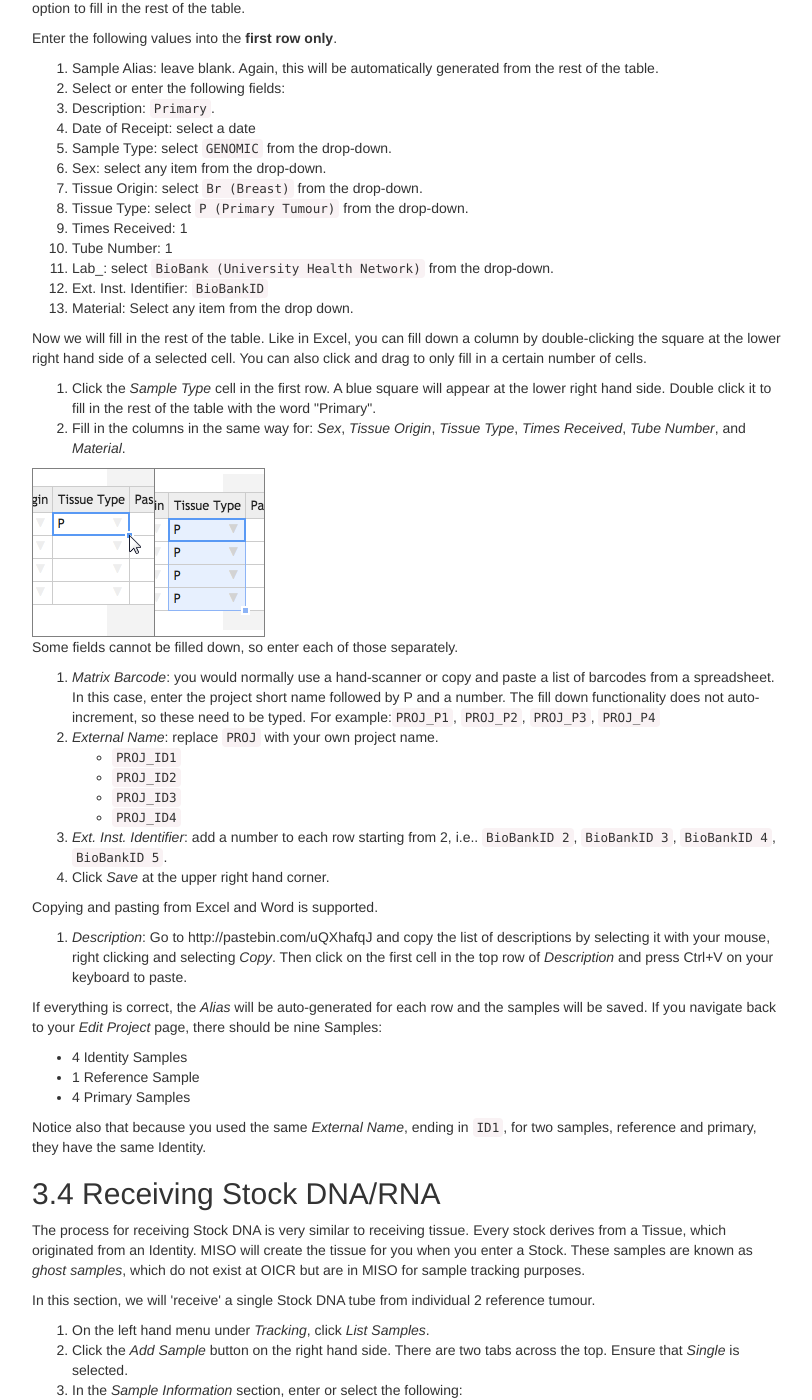
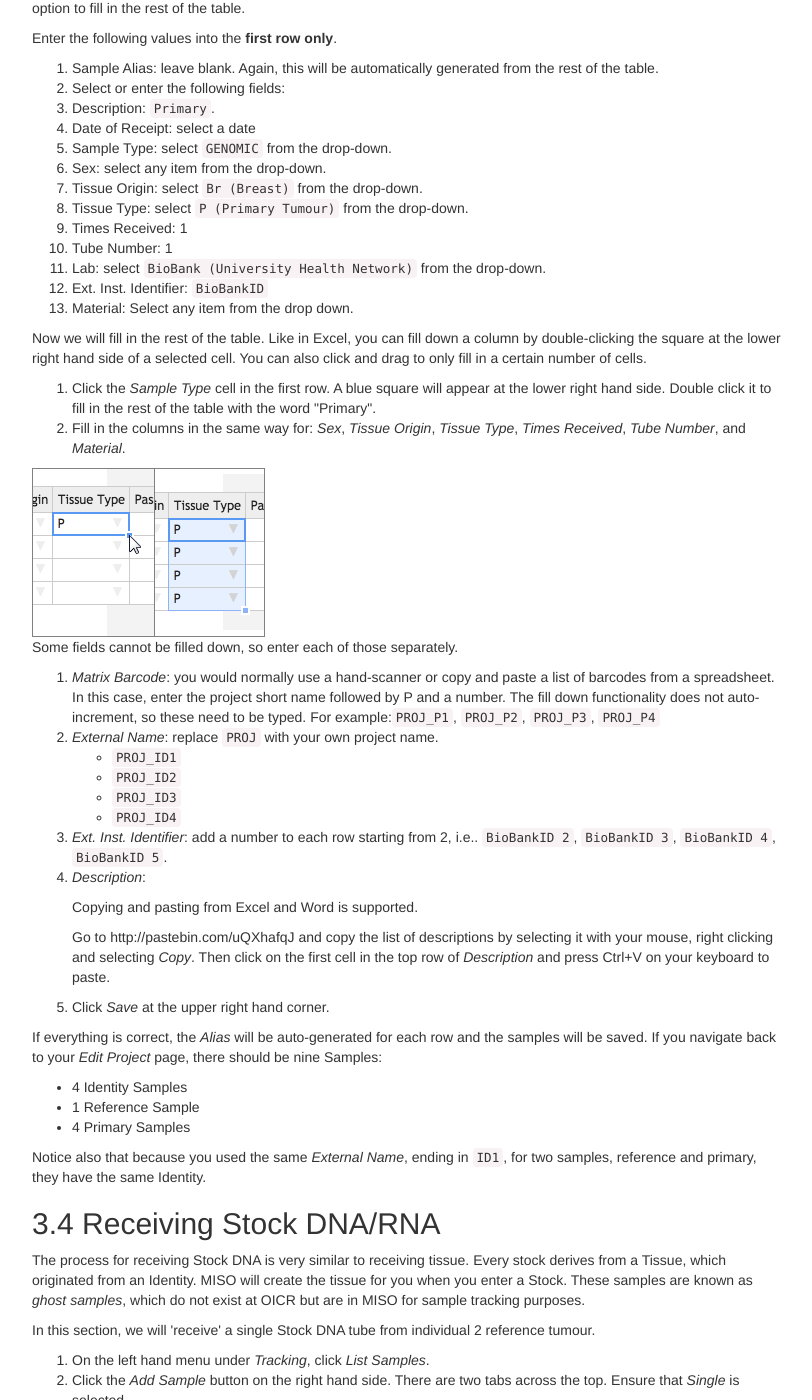
Before and after one commit to miso-lims/walkthroughs, a Jekyll site: the page built from 3-incoming.md, in a window 1280 px wide and 1400 px high, scrolled down 2077 px. Shown: the whole window, without its empty margins (233-1045 px from the left). Built offline with Jekyll 4.4.1, drawn with Linux system fonts in a browser that asks for light colours.

```diff
--- a/3-incoming.md
+++ b/3-incoming.md
@@ -140,7 +140,7 @@ the rest of the table.
   1. Tissue Type: select `P (Primary Tumour)` from the drop-down.
   1. Times Received: 1
   1. Tube Number: 1
-  1. Lab_: select `BioBank (University Health Network)` from the drop-down.
+  1. Lab: select `BioBank (University Health Network)` from the drop-down.
   1. Ext. Inst. Identifier: `BioBankID`
   1. Material: Select any item from the drop down.
 
@@ -175,15 +175,16 @@ auto-increment, so these need to be typed. For example:`PROJ_P1`, `PROJ_P2`, `PR
   - `PROJ_ID4`
 1. _Ext. Inst. Identifier_: add a number to each row starting from 2, i.e..
 `BioBankID 2`, `BioBankID 3`, `BioBankID 4`, `BioBankID 5`.
-1. Click _Save_ at the upper right hand corner.
+1. _Description_:
 
-Copying and pasting from Excel and Word is supported.
+    Copying and pasting from Excel and Word is supported.
 
-1. _Description_: Go to
+    Go to
 http://pastebin.com/uQXhafqJ and copy the list of descriptions by selecting it
 with your mouse, right clicking and selecting _Copy_. Then click on the first
 cell in the top row of _Description_ and press Ctrl+V on your keyboard to
 paste.
+1. Click _Save_ at the upper right hand corner.
 
 If everything is correct, the _Alias_ will be auto-generated for each row and
 the samples will be saved. If you navigate back to your _Edit Project_ page,
```
